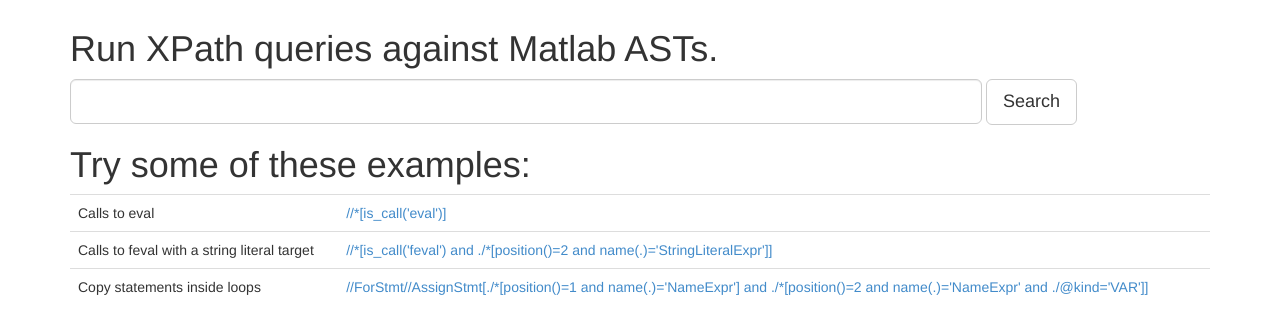
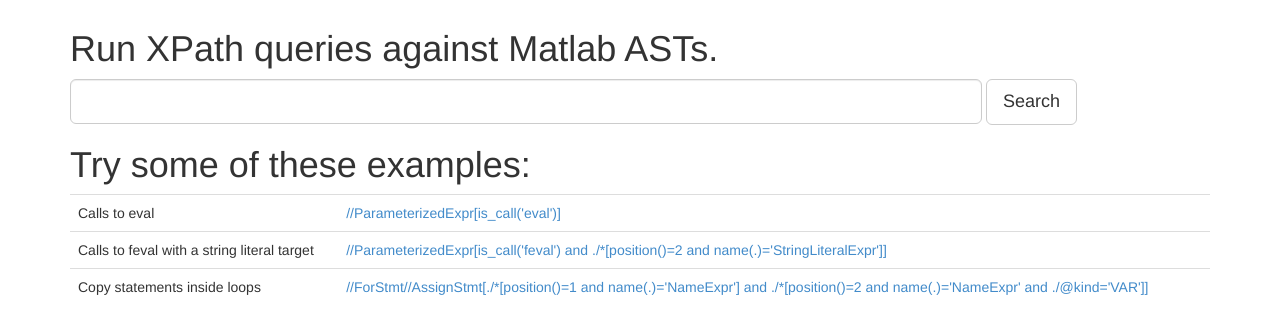
Before and after one commit to Wind508/mcbench, a Flask app: page / in a window 1280 px wide. Shown: the part 51-385 px from the top of the page. Run offline with Flask 2, Linux system fonts and the light colour scheme; some libraries are stand-ins or nearby versions.

Commit message:
Remove wildcard from example queries...
2x faster!

```diff
--- a/templates/index.html
+++ b/templates/index.html
@@ -16,8 +16,8 @@
   <div class="row">
   <h1>Try some of these examples:</h1>
   <table class="table">
-  <tr><td>Calls to eval</td><td><a href="{{ url_for('benchmark_list', query="//*[is_call('eval')]") }}">//*[is_call('eval')]</a></td></tr>
-  <tr><td>Calls to feval with a string literal target</td><td><a href="{{ url_for('benchmark_list', query="//*[is_call('feval') and ./*[position()=2 and name(.)='StringLiteralExpr']]") }}">//*[is_call('feval') and ./*[position()=2 and name(.)='StringLiteralExpr']]</a></td></tr>
+  <tr><td>Calls to eval</td><td><a href="{{ url_for('benchmark_list', query="//ParameterizedExpr[is_call('eval')]") }}">//ParameterizedExpr[is_call('eval')]</a></td></tr>
+  <tr><td>Calls to feval with a string literal target</td><td><a href="{{ url_for('benchmark_list', query="//ParameterizedExpr[is_call('feval') and ./*[position()=2 and name(.)='StringLiteralExpr']]") }}">//ParameterizedExpr[is_call('feval') and ./*[position()=2 and name(.)='StringLiteralExpr']]</a></td></tr>
   <tr><td>Copy statements inside loops</td><td><a href="{{ url_for('benchmark_list', query="//ForStmt//AssignStmt[./*[position()=1 and name(.)='NameExpr'] and ./*[position()=2 and name(.)='NameExpr' and ./@kind='VAR']]") }}">//ForStmt//AssignStmt[./*[position()=1 and name(.)='NameExpr'] and ./*[position()=2 and name(.)='NameExpr' and ./@kind='VAR']]</a></td></tr>
   </table>
   </div>
```
